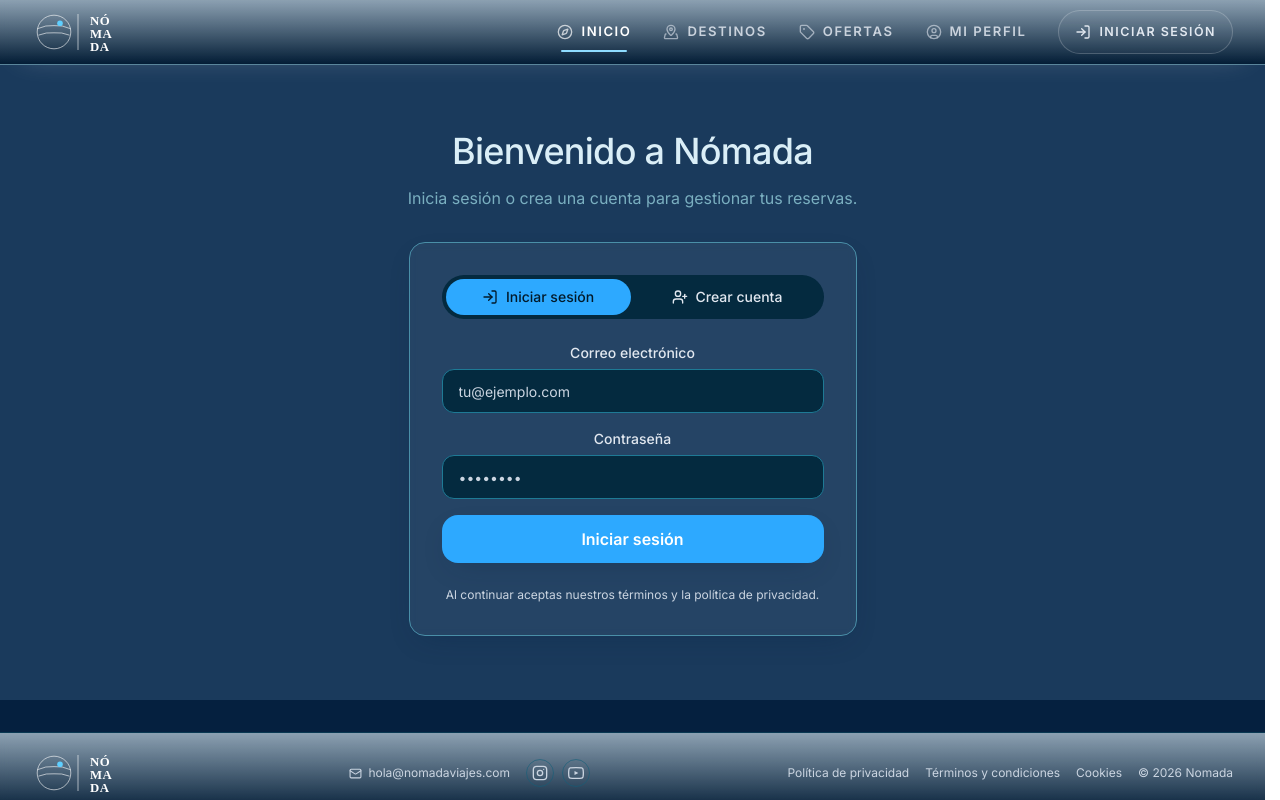
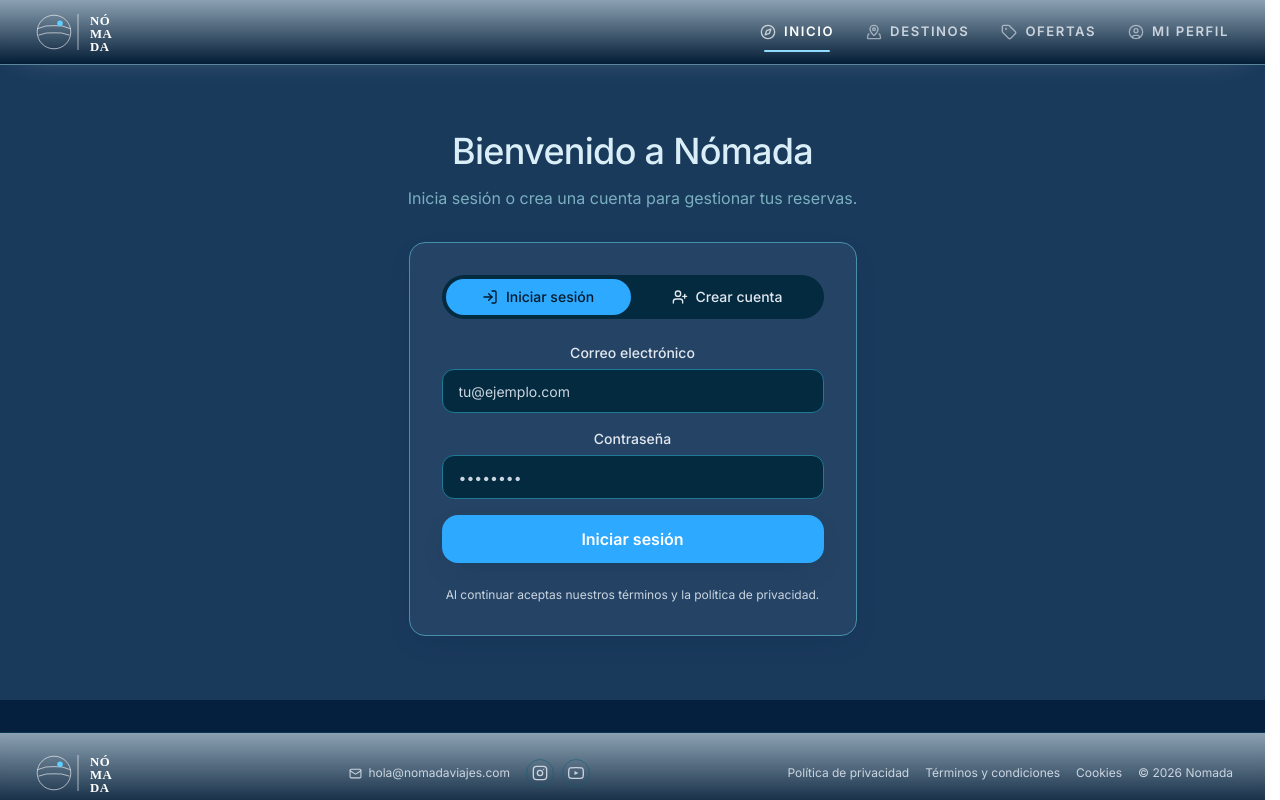
Before and after one commit to Agencia-de-viajes-Factoria-F5-Nomada/Frontend-Travel-Agency, a React (Vite) app: page / in a window 1280 px wide. Built offline with nearby package versions, Linux system fonts and the light colour scheme.

Commit message:
fix: remove signin button from public nav

```diff
--- a/src/components/layout/PublicTopbar.jsx
+++ b/src/components/layout/PublicTopbar.jsx
@@ -19,27 +19,14 @@ const buildLinkClass = ({ isActive }) =>
       : 'after:absolute after:inset-x-2 after:bottom-1 after:h-px after:scale-x-0 after:rounded-full after:bg-white/50 after:transition-transform after:duration-300 hover:after:scale-x-100',
   )
 
-const buildAuthLinkClass = ({ isActive }) =>
-  classNames(
-    'inline-flex h-11 items-center gap-2 rounded-full border px-4 text-[0.78rem] font-semibold uppercase tracking-[0.12em] transition-all duration-300',
-    isActive
-      ? 'border-brand-300 bg-white/12 text-white shadow-[0_10px_24px_-18px_rgba(255,255,255,0.75)]'
-      : 'border-white/20 bg-white/[0.03] text-ink-soft hover:border-brand-300/70 hover:bg-white/10 hover:text-white hover:shadow-[0_10px_24px_-18px_rgba(255,255,255,0.75)]',
-  )
-
 const PublicTopbar = () => {
   const [open, setOpen] = useState(false)
 
-  const isAuthenticated = authService.isAuthenticated()
   const primaryNav = PUBLIC_NAV.filter(item => {
     if (item.to === PUBLIC_PATHS.AUTH) return false
     if (item.adminOnly) return authService.isAdmin()
     return true
   })
-
-  const sessionNav = isAuthenticated ? null : PUBLIC_NAV.find(item =>
-    item.to === PUBLIC_PATHS.AUTH
-  )
 
   return (
     <header className="sticky top-0 z-30 border-b border-surface-700/40 bg-gradient-to-b from-brand-100/60 to-surface-950/40 shadow-[0_10px_30px_-22px_rgba(255,255,255,0.35)] backdrop-blur-sm">
@@ -58,13 +45,6 @@ const PublicTopbar = () => {
               </NavLink>
             ))}
           </div>
-
-          {sessionNav ? (
-            <NavLink to={sessionNav.to} end className={buildAuthLinkClass}>
-              <sessionNav.icon className="h-4 w-4" aria-hidden="true" />
-              <span>{sessionNav.label}</span>
-            </NavLink>
-          ) : null}
         </nav>
 
         <Button
@@ -102,18 +82,6 @@ const PublicTopbar = () => {
                 {item.label}
               </NavLink>
             ))}
-
-            {sessionNav ? (
-              <NavLink
-                to={sessionNav.to}
-                end
-                className={buildAuthLinkClass}
-                onClick={() => setOpen(false)}
-              >
-                <sessionNav.icon className="h-4 w-4" aria-hidden="true" />
-                {sessionNav.label}
-              </NavLink>
-            ) : null}
           </nav>
         </div>
       ) : null}
```
